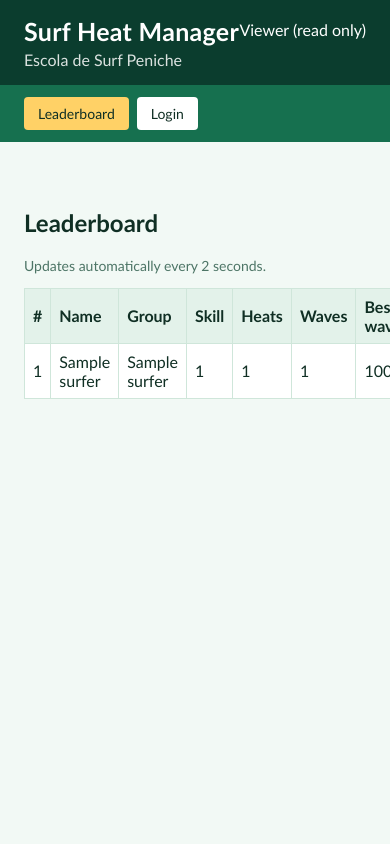
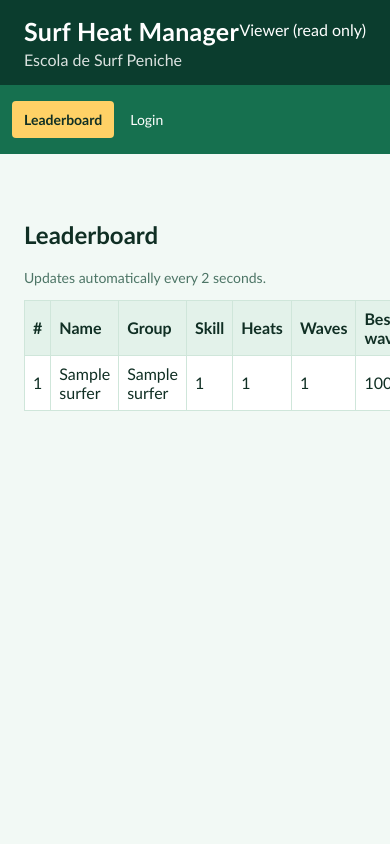
Before and after one commit to MrBobmplay/CS-IA, a Flask app: page / in a window 390 px wide; the page is wider, and only the part inside the window is pictured. Run offline with Flask 3, Linux system fonts and the light colour scheme; tables that the repository leaves empty hold one stand-in row (values such as "Sample post").

Commit message:
Move the menu into a left sidebar
The six menu buttons now run down a green column on the left instead of
across the top, which gives the heat panels and tables more vertical room.

- index.html wraps the nav and the screens in a flex row
- the body is a flex column so the sidebar stretches the full page height
- Log out sits at the bottom of the sidebar, away from the screen buttons
- below 700px wide the sidebar becomes a top bar again, so the layout still
  works on a phone or tablet held upright
- the print rules hide the sidebar and reset the row to a block, so the A4
  heat sheet is unchanged

No JavaScript or Python changed. Verified in a real browser: login, screen
switching, heat panels, live leaderboard and the print view all behave as
before.

```diff
--- a/static/style.css
+++ b/static/style.css
@@ -5,26 +5,50 @@ body {
   font-family: "Trebuchet MS", Helvetica, sans-serif;
   color: #102f24;
   background: #f2f9f5;
+  display: flex;
+  flex-direction: column;
+  min-height: 100vh;
 }
+
+.layout { display: flex; flex: 1; align-items: stretch; }
+main { flex: 1; min-width: 0; }
 
 header { background: #0b3d2e; color: #fff; padding: 16px 24px; position: relative; }
 header h1 { margin: 0; font-size: 25px; letter-spacing: 0.3px; }
 header p { margin: 4px 0 0; opacity: 0.85; }
 #whoami { position: absolute; right: 24px; top: 20px; }
 
-nav { display: flex; flex-wrap: wrap; gap: 8px; padding: 12px 24px; background: #16704f; }
+nav {
+  width: 185px;
+  flex: none;
+  display: flex;
+  flex-direction: column;
+  gap: 4px;
+  padding: 16px 12px;
+  background: #16704f;
+}
 nav button {
-  background: #fff;
+  background: transparent;
   border: none;
   border-radius: 4px;
-  padding: 8px 14px;
+  padding: 10px 12px;
   cursor: pointer;
   font-size: 14px;
   font-family: inherit;
-  color: #102f24;
+  color: #fff;
+  text-align: left;
+  width: 100%;
 }
-nav button:hover { background: #cdebdc; }
-nav button.active { background: #ffd166; }
+nav button:hover { background: #0b3d2e; }
+nav button.active { background: #ffd166; color: #102f24; font-weight: bold; }
+#logoutBtn { margin-top: auto; }
+
+@media (max-width: 700px) {
+  .layout { display: block; }
+  nav { width: auto; flex-direction: row; flex-wrap: wrap; }
+  nav button { width: auto; }
+  #logoutBtn { margin-top: 0; }
+}
 
 #message { margin: 12px 24px 0; color: #b3261e; min-height: 18px; }
 .hint { color: #4d7566; font-size: 14px; }
@@ -95,6 +119,7 @@ th { background: #e3f2ea; }
   @page { size: A4; margin: 15mm; }
   body { background: #fff; }
   .no-print, header, nav, #message { display: none !important; }
+  .layout { display: block; }
   .screen { display: none; padding: 0; }
   #screen-sheet { display: block !important; }
   table { font-size: 12pt; }
--- a/templates/index.html
+++ b/templates/index.html
@@ -14,6 +14,8 @@
   <span id="whoami"></span>
 </header>
 
+<div class="layout">
+
 <nav class="no-print" id="menu">
   <button data-screen="leaderboard">Leaderboard</button>
   <button data-screen="surfers" class="director">Add Surfer</button>
@@ -24,8 +26,8 @@
   <button id="logoutBtn" class="director">Log out</button>
 </nav>
 
+<main>
 <p id="message" class="no-print"></p>
-
 
 <section id="screen-login" class="screen no-print">
   <h2>Director login</h2>
@@ -36,7 +38,6 @@
     <button type="submit">Log in</button>
   </form>
 </section>
-
 
 <section id="screen-surfers" class="screen no-print">
   <h2>Add surfer</h2>
@@ -53,7 +54,6 @@
   </table>
 </section>
 
-
 <section id="screen-draw" class="screen no-print">
   <h2>Heat draw</h2>
   <div class="controls">
@@ -65,13 +65,11 @@
   <div id="heatList" class="panels"></div>
 </section>
 
-
 <section id="screen-scores" class="screen no-print">
   <h2 id="scoreTitle">Score entry</h2>
   <button id="backToDraw">Back to heat draw</button>
   <div id="scoreList"></div>
 </section>
-
 
 <section id="screen-forecast" class="screen no-print">
   <h2>Forecast slots</h2>
@@ -87,7 +85,6 @@
   </table>
 </section>
 
-
 <section id="screen-leaderboard" class="screen">
   <h2>Leaderboard</h2>
   <p class="hint no-print">Updates automatically every 2 seconds.</p>
@@ -97,7 +94,6 @@
   </table>
 </section>
 
-
 <section id="screen-sheet" class="screen">
   <div class="no-print controls">
     <label>Round <select id="sheetRound"></select></label>
@@ -106,6 +102,9 @@
   <div id="sheet"></div>
 </section>
 
+</main>
+</div>
+
 <script src="/static/app.js"></script>
 </body>
 </html>
```
